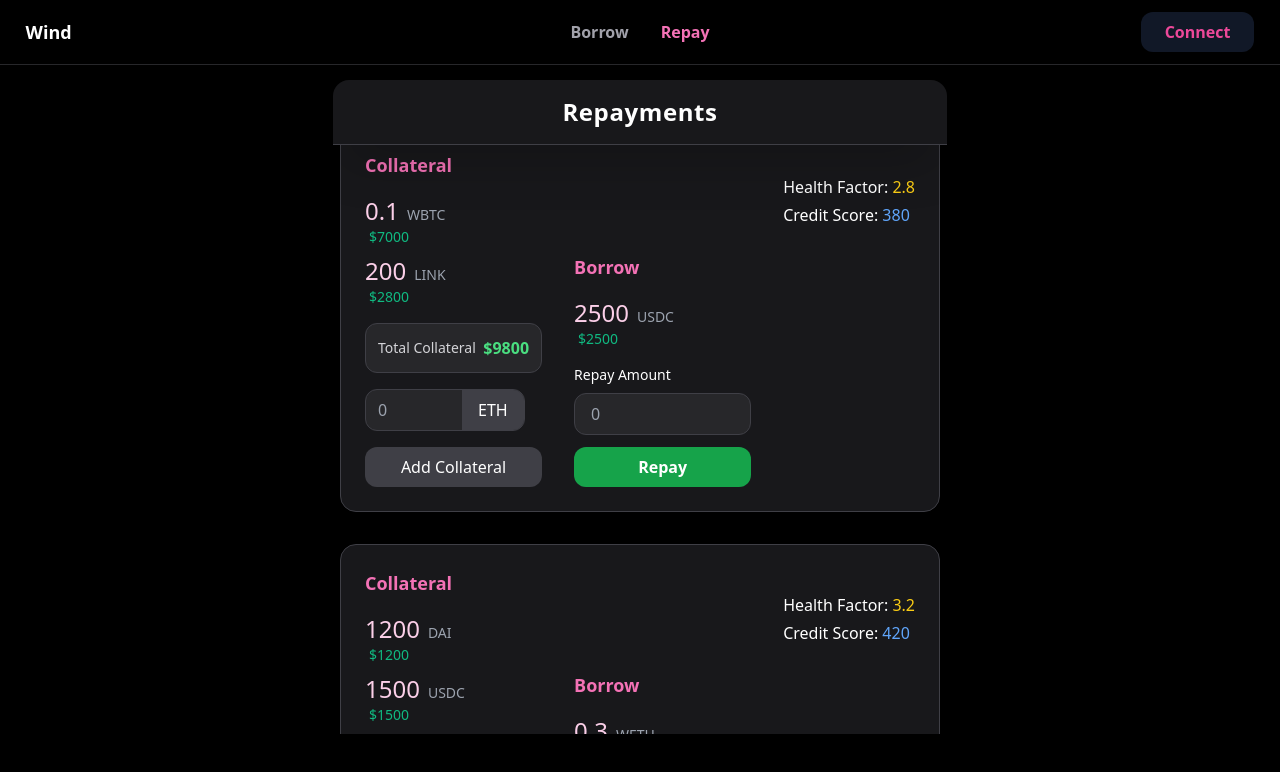
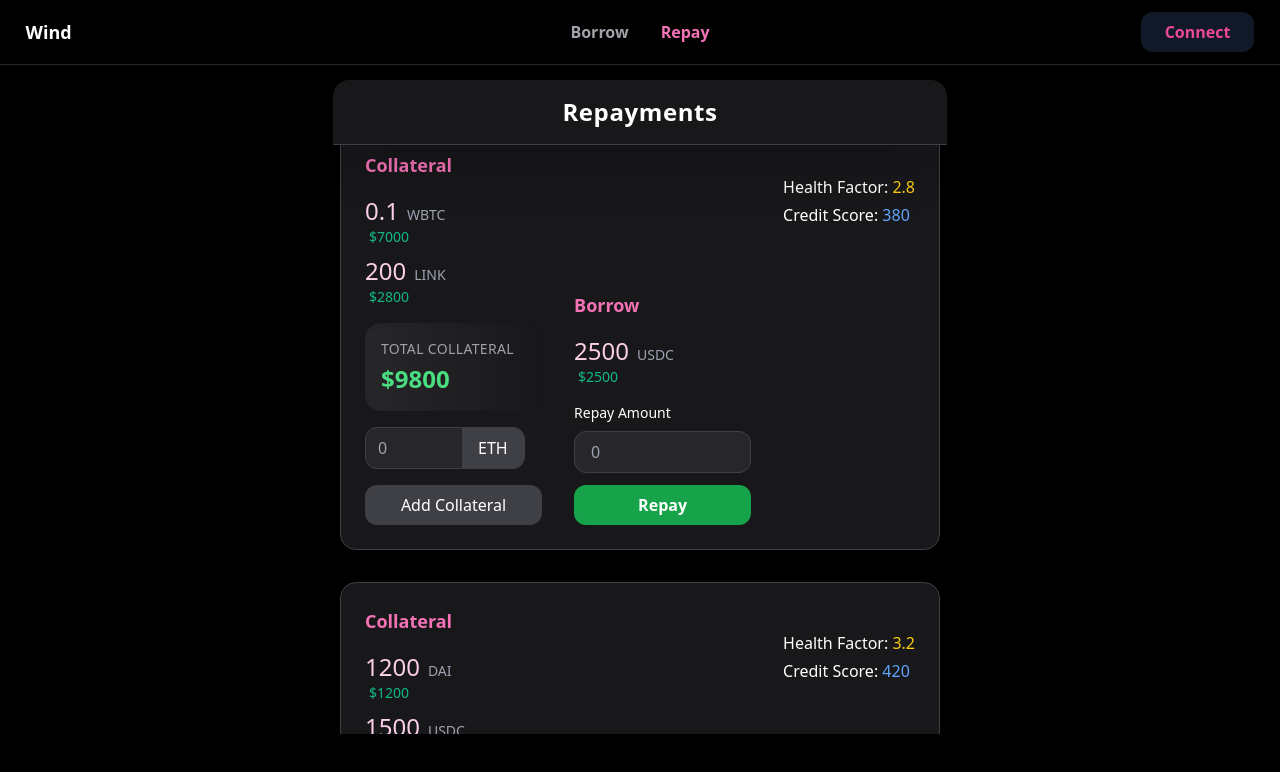
Before and after one commit to aryanbaranwal001/Credit-Bank-FrontEnd, a React (Vite) app in the folder frontEnd/: page /repay in a window 1280 px wide. Shown: the top 772 px of the page. Built offline with nearby package versions, Linux system fonts and the light colour scheme.

Commit message:
total collateral done

```diff
--- a/frontEnd/src/output.css
+++ b/frontEnd/src/output.css
@@ -677,6 +677,14 @@ video {
   margin-left: 1rem;
 }
 
+.mr-2 {
+  margin-right: 0.5rem;
+}
+
+.mt-1 {
+  margin-top: 0.25rem;
+}
+
 .mt-2 {
   margin-top: 0.5rem;
 }
@@ -699,18 +707,6 @@ video {
 
 .mt-\[7vh\] {
   margin-top: 7vh;
-}
-
-.mr-2 {
-  margin-right: 0.5rem;
-}
-
-.ml-2 {
-  margin-left: 0.5rem;
-}
-
-.mt-1 {
-  margin-top: 0.25rem;
 }
 
 .box-border {
@@ -1017,6 +1013,11 @@ video {
   border-bottom-width: 2px;
 }
 
+.border-green-600 {
+  --tw-border-opacity: 1;
+  border-color: rgb(22 163 74 / var(--tw-border-opacity, 1));
+}
+
 .border-white {
   --tw-border-opacity: 1;
   border-color: rgb(255 255 255 / var(--tw-border-opacity, 1));
@@ -1041,6 +1042,11 @@ video {
   background-color: rgb(0 0 0 / 0.3);
 }
 
+.bg-emerald-900 {
+  --tw-bg-opacity: 1;
+  background-color: rgb(6 78 59 / var(--tw-bg-opacity, 1));
+}
+
 .bg-gray-800 {
   --tw-bg-opacity: 1;
   background-color: rgb(31 41 55 / var(--tw-bg-opacity, 1));
@@ -1056,6 +1062,11 @@ video {
   background-color: rgb(22 163 74 / var(--tw-bg-opacity, 1));
 }
 
+.bg-green-900 {
+  --tw-bg-opacity: 1;
+  background-color: rgb(20 83 45 / var(--tw-bg-opacity, 1));
+}
+
 .bg-transparent {
   background-color: transparent;
 }
@@ -1075,12 +1086,34 @@ video {
   background-color: rgb(24 24 27 / var(--tw-bg-opacity, 1));
 }
 
+.bg-opacity-20 {
+  --tw-bg-opacity: 0.2;
+}
+
 .bg-opacity-40 {
   --tw-bg-opacity: 0.4;
 }
 
 .bg-opacity-50 {
   --tw-bg-opacity: 0.5;
+}
+
+.bg-gradient-to-br {
+  background-image: linear-gradient(to bottom right, var(--tw-gradient-stops));
+}
+
+.bg-gradient-to-r {
+  background-image: linear-gradient(to right, var(--tw-gradient-stops));
+}
+
+.from-zinc-800 {
+  --tw-gradient-from: #27272a var(--tw-gradient-from-position);
+  --tw-gradient-to: rgb(39 39 42 / 0) var(--tw-gradient-to-position);
+  --tw-gradient-stops: var(--tw-gradient-from), var(--tw-gradient-to);
+}
+
+.to-zinc-900 {
+  --tw-gradient-to: #18181b var(--tw-gradient-to-position);
 }
 
 .p-2 {
@@ -1123,6 +1156,11 @@ video {
   padding-right: 2rem;
 }
 
+.py-1 {
+  padding-top: 0.25rem;
+  padding-bottom: 0.25rem;
+}
+
 .py-2 {
   padding-top: 0.5rem;
   padding-bottom: 0.5rem;
@@ -1196,6 +1234,11 @@ video {
   line-height: 1.75rem;
 }
 
+.text-xs {
+  font-size: 0.75rem;
+  line-height: 1rem;
+}
+
 .font-bold {
   font-weight: 700;
 }
@@ -1212,6 +1255,10 @@ video {
   font-weight: 600;
 }
 
+.uppercase {
+  text-transform: uppercase;
+}
+
 .tracking-wide {
   letter-spacing: 0.025em;
 }
@@ -1221,6 +1268,16 @@ video {
   color: rgb(96 165 250 / var(--tw-text-opacity, 1));
 }
 
+.text-emerald-300 {
+  --tw-text-opacity: 1;
+  color: rgb(110 231 183 / var(--tw-text-opacity, 1));
+}
+
+.text-emerald-500 {
+  --tw-text-opacity: 1;
+  color: rgb(16 185 129 / var(--tw-text-opacity, 1));
+}
+
 .text-gray-300 {
   --tw-text-opacity: 1;
   color: rgb(209 213 219 / var(--tw-text-opacity, 1));
@@ -1236,11 +1293,21 @@ video {
   color: rgb(107 114 128 / var(--tw-text-opacity, 1));
 }
 
+.text-green-300 {
+  --tw-text-opacity: 1;
+  color: rgb(134 239 172 / var(--tw-text-opacity, 1));
+}
+
 .text-green-400 {
   --tw-text-opacity: 1;
   color: rgb(74 222 128 / var(--tw-text-opacity, 1));
 }
 
+.text-pink-200 {
+  --tw-text-opacity: 1;
+  color: rgb(251 207 232 / var(--tw-text-opacity, 1));
+}
+
 .text-pink-400 {
   --tw-text-opacity: 1;
   color: rgb(244 114 182 / var(--tw-text-opacity, 1));
@@ -1261,11 +1328,6 @@ video {
   color: rgb(250 204 21 / var(--tw-text-opacity, 1));
 }
 
-.text-zinc-100 {
-  --tw-text-opacity: 1;
-  color: rgb(244 244 245 / var(--tw-text-opacity, 1));
-}
-
 .text-zinc-400 {
   --tw-text-opacity: 1;
   color: rgb(161 161 170 / var(--tw-text-opacity, 1));
@@ -1274,46 +1336,6 @@ video {
 .text-zinc-500 {
   --tw-text-opacity: 1;
   color: rgb(113 113 122 / var(--tw-text-opacity, 1));
-}
-
-.text-gray-600 {
-  --tw-text-opacity: 1;
-  color: rgb(75 85 99 / var(--tw-text-opacity, 1));
-}
-
-.text-pink-200 {
-  --tw-text-opacity: 1;
-  color: rgb(251 207 232 / var(--tw-text-opacity, 1));
-}
-
-.text-pink-100 {
-  --tw-text-opacity: 1;
-  color: rgb(252 231 243 / var(--tw-text-opacity, 1));
-}
-
-.text-pink-800 {
-  --tw-text-opacity: 1;
-  color: rgb(157 23 77 / var(--tw-text-opacity, 1));
-}
-
-.text-green-100 {
-  --tw-text-opacity: 1;
-  color: rgb(220 252 231 / var(--tw-text-opacity, 1));
-}
-
-.text-green-500 {
-  --tw-text-opacity: 1;
-  color: rgb(34 197 94 / var(--tw-text-opacity, 1));
-}
-
-.text-emerald-500 {
-  --tw-text-opacity: 1;
-  color: rgb(16 185 129 / var(--tw-text-opacity, 1));
-}
-
-.text-zinc-300 {
-  --tw-text-opacity: 1;
-  color: rgb(212 212 216 / var(--tw-text-opacity, 1));
 }
 
 .placeholder-gray-500::-moz-placeholder {
@@ -1332,9 +1354,21 @@ video {
   box-shadow: var(--tw-ring-offset-shadow, 0 0 #0000), var(--tw-ring-shadow, 0 0 #0000), var(--tw-shadow);
 }
 
+.shadow-inner {
+  --tw-shadow: inset 0 2px 4px 0 rgb(0 0 0 / 0.05);
+  --tw-shadow-colored: inset 0 2px 4px 0 var(--tw-shadow-color);
+  box-shadow: var(--tw-ring-offset-shadow, 0 0 #0000), var(--tw-ring-shadow, 0 0 #0000), var(--tw-shadow);
+}
+
 .shadow-lg {
   --tw-shadow: 0 10px 15px -3px rgb(0 0 0 / 0.1), 0 4px 6px -4px rgb(0 0 0 / 0.1);
   --tw-shadow-colored: 0 10px 15px -3px var(--tw-shadow-color), 0 4px 6px -4px var(--tw-shadow-color);
+  box-shadow: var(--tw-ring-offset-shadow, 0 0 #0000), var(--tw-ring-shadow, 0 0 #0000), var(--tw-shadow);
+}
+
+.shadow-md {
+  --tw-shadow: 0 4px 6px -1px rgb(0 0 0 / 0.1), 0 2px 4px -2px rgb(0 0 0 / 0.1);
+  --tw-shadow-colored: 0 4px 6px -1px var(--tw-shadow-color), 0 2px 4px -2px var(--tw-shadow-color);
   box-shadow: var(--tw-ring-offset-shadow, 0 0 #0000), var(--tw-ring-shadow, 0 0 #0000), var(--tw-shadow);
 }
 
@@ -1474,14 +1508,6 @@ video {
 }
 
 @media (min-width: 768px) {
-  .md\:grid-cols-2 {
-    grid-template-columns: repeat(2, minmax(0, 1fr));
-  }
-
-  .md\:grid-cols-3 {
-    grid-template-columns: repeat(3, minmax(0, 1fr));
-  }
-
   .md\:grid-cols-\[1fr_1fr_auto\] {
     grid-template-columns: 1fr 1fr auto;
   }
--- a/frontEnd/src/pages/Repay.jsx
+++ b/frontEnd/src/pages/Repay.jsx
@@ -57,23 +57,35 @@ const RepayCard = () => {
             <div className="grid grid-cols-1 md:grid-cols-[1fr_1fr_auto] gap-8">
               {/* Collateral Section */}
               <div>
-                <h2 className="text-lg font-semibold mb-4 text-pink-400">Collateral</h2>
+                <h2 className="text-lg font-semibold mb-4 text-pink-400">
+                  Collateral
+                </h2>
                 {item.collateral.map((col, idx) => (
                   <div key={idx} className="mb-2">
                     <div className="text-base font-medium">
-                      <span className="text-2xl text-pink-200 mr-2">{col.amount}</span>
+                      <span className="text-2xl text-pink-200 mr-2">
+                        {col.amount}
+                      </span>
                       <span className="text-sm text-gray-400">{col.token}</span>
                     </div>
-                    <div className="ml-1 text-sm text-emerald-500">${col.usd}</div>
+                    <div className="ml-1 text-sm text-emerald-500">
+                      ${col.usd}
+                    </div>
                   </div>
                 ))}
 
-                <div className="mt-4 p-3 bg-zinc-800 border border-zinc-700 rounded-xl flex justify-between items-center">
-                  <span className="text-sm text-zinc-300">Total Collateral</span>
-                  <span className="text-base font-semibold text-green-400">
-                    ${item.totalCollateral}
-                  </span>
+                <div className="mt-4 p-4 bg-gradient-to-r from-zinc-800 to-zinc-900 rounded-2xl shadow-inner flex items-center justify-between">
+                  <div>
+                    <div className="text-sm text-zinc-400 uppercase tracking-wide">
+                      Total Collateral
+                    </div>
+                    <div className="text-2xl font-bold text-green-400 mt-1">
+                      ${item.totalCollateral}
+                    </div>
+                  </div>
+
                 </div>
+
 
                 <div className="mt-4 flex gap-3 items-center">
                   <div className="flex bg-zinc-800 border border-zinc-700 rounded-xl overflow-hidden">
@@ -101,11 +113,20 @@ const RepayCard = () => {
 
               {/* Borrow Section */}
               <div className="flex flex-col justify-end">
-                <h2 className="text-lg font-semibold mb-4 text-pink-400">Borrow</h2>
+                <h2 className="text-lg font-semibold mb-4 text-pink-400">
+                  Borrow
+                </h2>
                 <div className="text-base font-medium">
-                  <span className="text-2xl text-pink-200 mr-2">{item.borrow.amount}</span><span className="text-sm text-gray-400">{item.borrow.token}</span>
+                  <span className="text-2xl text-pink-200 mr-2">
+                    {item.borrow.amount}
+                  </span>
+                  <span className="text-sm text-gray-400">
+                    {item.borrow.token}
+                  </span>
                 </div>
-                <div className="ml-1 text-sm text-emerald-500 mb-4">${item.borrow.usd}</div>
+                <div className="ml-1 text-sm text-emerald-500 mb-4">
+                  ${item.borrow.usd}
+                </div>
 
                 <label className="block text-sm mb-2">Repay Amount</label>
                 <input
@@ -114,7 +135,10 @@ const RepayCard = () => {
                   className="w-full px-4 py-2 rounded-xl bg-zinc-800 text-white outline-none border border-zinc-700 focus:ring-2 focus:ring-zinc-600"
                   value={repayAmounts[item.id] || ""}
                   onChange={(e) =>
-                    setRepayAmounts((prev) => ({ ...prev, [item.id]: e.target.value }))
+                    setRepayAmounts((prev) => ({
+                      ...prev,
+                      [item.id]: e.target.value,
+                    }))
                   }
                 />
                 <button
@@ -128,10 +152,12 @@ const RepayCard = () => {
               {/* Additional Information */}
               <div className="mt-6">
                 <div className="mb-1">
-                  Health Factor: <span className="text-yellow-400">{item.healthFactor}</span>
+                  Health Factor:{" "}
+                  <span className="text-yellow-400">{item.healthFactor}</span>
                 </div>
                 <div>
-                  Credit Score: <span className="text-blue-400">{item.creditScore}</span>
+                  Credit Score:{" "}
+                  <span className="text-blue-400">{item.creditScore}</span>
                 </div>
               </div>
             </div>
@@ -161,7 +187,9 @@ const RepayCard = () => {
               className="w-full px-4 py-2 rounded-xl bg-zinc-800 text-white outline-none mb-5 border border-zinc-700"
             />
 
-            <div className="text-sm text-zinc-400 mb-3">Tokens by 24H volume</div>
+            <div className="text-sm text-zinc-400 mb-3">
+              Tokens by 24H volume
+            </div>
 
             <ul className="space-y-3 max-h-[50vh] overflow-y-auto pr-1 custom-scrollbar">
               {TOKENS.map((token, idx) => (
```
